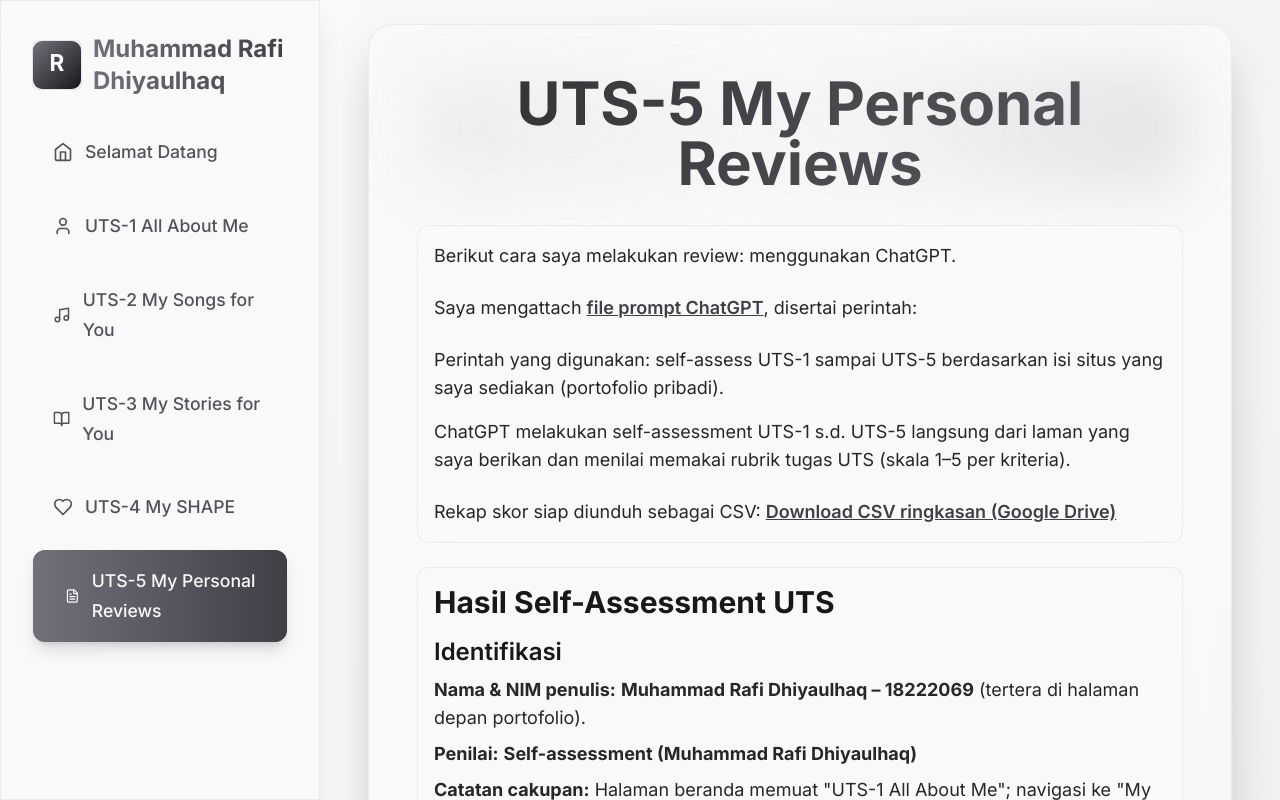
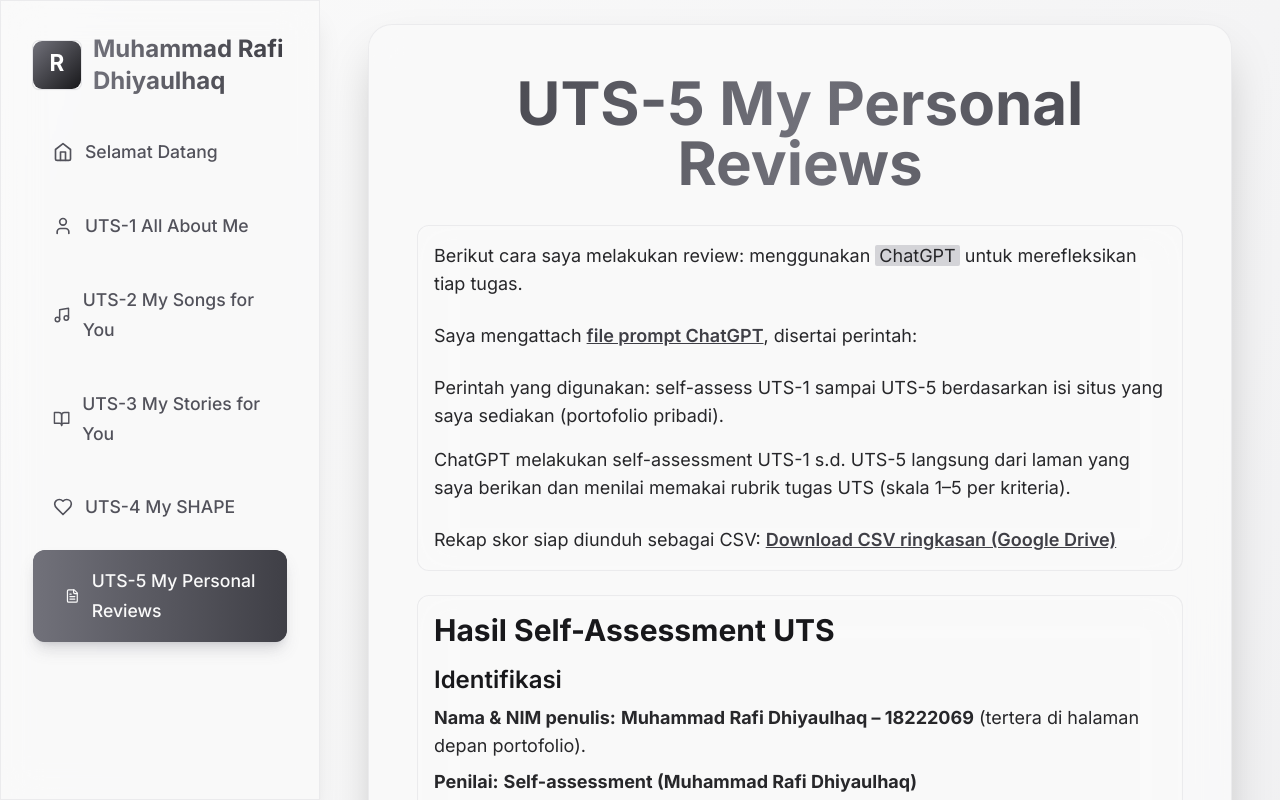
Before and after one commit to rafidhiyaulh/all-about-me, a React (Vite) app: page /all-about-me/uts-5 in a window 1280 px wide. Shown: the top 800 px of the page. Built offline with nearby package versions, Linux system fonts and the light colour scheme.

Commit message:
style: switch to hyper text headings and add velocity accents

```diff
--- a/src/components/AuroraText.tsx
+++ /dev/null
@@ -1,16 +0,0 @@
-import React from 'react'
-import { cn } from '../lib/utils'
-
-interface AuroraTextProps extends React.HTMLAttributes<HTMLElement> {
-  as?: React.ElementType
-}
-
-const AuroraText: React.FC<AuroraTextProps> = ({ children, className, as: Component = 'span', ...props }) => {
-  return (
-    <Component className={cn('aurora-text', className)} {...props}>
-      {children}
-    </Component>
-  )
-}
-
-export default AuroraText
--- /dev/null
+++ b/src/components/Highlighter.tsx
@@ -0,0 +1,43 @@
+import React from 'react'
+import { cn } from '../lib/utils'
+
+interface HighlighterProps extends React.HTMLAttributes<HTMLSpanElement> {
+  action?: 'underline' | 'highlight'
+  color?: string
+}
+
+const Highlighter: React.FC<HighlighterProps> = ({
+  action = 'highlight',
+  color = '#ffeb3b',
+  className,
+  children,
+  ...props
+}) => {
+  if (action === 'underline') {
+    return (
+      <span
+        className={cn('relative inline-block', className)}
+        {...props}
+        style={{
+          backgroundImage: `linear-gradient(transparent calc(100% - 0.15em), ${color} 0)`,
+          backgroundSize: '100% 100%',
+          backgroundRepeat: 'no-repeat',
+        }}
+      >
+        {children}
+      </span>
+    )
+  }
+
+  return (
+    <span
+      className={cn('rounded-sm px-1', className)}
+      style={{ backgroundColor: color }}
+      {...props}
+    >
+      {children}
+    </span>
+  )
+}
+
+export default Highlighter
--- /dev/null
+++ b/src/components/HyperText.tsx
@@ -0,0 +1,23 @@
+import React from 'react'
+import { cn } from '../lib/utils'
+
+interface HyperTextProps extends React.HTMLAttributes<HTMLElement> {
+  as?: React.ElementType
+}
+
+const HyperText: React.FC<HyperTextProps> = ({ as: Component = 'span', className, children, ...props }) => {
+  return (
+    <Component
+      className={cn(
+        'relative inline-block bg-clip-text text-transparent transition-colors duration-300',
+        'bg-gradient-to-r from-neutral-700 via-neutral-500 to-neutral-700 hover:from-neutral-900 hover:to-neutral-900',
+        className,
+      )}
+      {...props}
+    >
+      {children}
+    </Component>
+  )
+}
+
+export default HyperText
--- /dev/null
+++ b/src/components/ScrollVelocity.tsx
@@ -0,0 +1,46 @@
+import React from 'react'
+import { cn } from '../lib/utils'
+
+interface ScrollVelocityContainerProps extends React.HTMLAttributes<HTMLDivElement> {}
+
+export const ScrollVelocityContainer: React.FC<ScrollVelocityContainerProps> = ({ className, children }) => {
+  return (
+    <div className={cn('relative flex w-full flex-col items-center justify-center overflow-hidden', className)}>
+      {children}
+    </div>
+  )
+}
+
+interface ScrollVelocityRowProps extends React.HTMLAttributes<HTMLDivElement> {
+  baseVelocity?: number
+  direction?: 1 | -1
+}
+
+export const ScrollVelocityRow: React.FC<ScrollVelocityRowProps> = ({
+  baseVelocity = 20,
+  direction = 1,
+  className,
+  children,
+}) => {
+  return (
+    <div
+      className={cn('flex w-full whitespace-nowrap py-2 text-neutral-500', className)}
+      style={{
+        animation: `scroll-velocity ${Math.max(1, 60 / Math.abs(baseVelocity))}s linear infinite`,
+        animationDirection: direction === -1 ? 'reverse' : 'normal',
+      }}
+    >
+      {children}
+    </div>
+  )
+}
+
+export const scrollVelocityStyles = `
+@keyframes scroll-velocity {
+  0% {
+    transform: translateX(0%);
+  }
+  100% {
+    transform: translateX(-50%);
+  }
+}`
--- a/src/index.css
+++ b/src/index.css
@@ -93,56 +93,19 @@ html {
   -webkit-backdrop-filter: blur(18px);
 }
 
-.aurora-text {
-  position: relative;
-  display: inline-block;
-  background: linear-gradient(120deg, rgba(24, 24, 27, 0.9), rgba(63, 63, 70, 0.85), rgba(113, 113, 122, 0.9));
-  background-size: 200% 200%;
-  -webkit-background-clip: text;
-  -webkit-text-fill-color: transparent;
-  color: transparent;
-  animation: aurora-sheen 6s ease-in-out infinite;
-}
-
-.aurora-text::after {
-  content: "";
-  position: absolute;
-  inset: 0;
-  z-index: -1;
-  background: radial-gradient(circle at 0% 50%, rgba(228, 228, 231, 0.8), transparent 60%), radial-gradient(circle at 100% 50%, rgba(212, 212, 216, 0.8), transparent 55%);
-  opacity: 0.6;
-  filter: blur(32px);
-  animation: aurora-glow 10s ease-in-out infinite;
-}
-
-@keyframes aurora-sheen {
-  0% {
-    background-position: 0% 50%;
-  }
-  50% {
-    background-position: 100% 50%;
-  }
-  100% {
-    background-position: 0% 50%;
-  }
-}
-
-@keyframes aurora-glow {
-  0%,
-  100% {
-    transform: translateY(0px);
-    opacity: 0.65;
-  }
-  50% {
-    transform: translateY(-6px);
-    opacity: 0.8;
-  }
-}
-
 /* Better focus states */
 .focus-ring:focus {
   outline: 2px solid #3f3f46;
   outline-offset: 2px;
+}
+
+@keyframes scroll-velocity {
+  0% {
+    transform: translateX(0%);
+  }
+  100% {
+    transform: translateX(-50%);
+  }
 }
 
 /* Desktop-specific improvements */
--- a/src/pages/AboutMe.tsx
+++ b/src/pages/AboutMe.tsx
@@ -2,14 +2,16 @@ import React from 'react'
 import { User, MessageSquare, Users, Brain, Smartphone, Rocket } from 'lucide-react'
 import AtAGlance from '../components/AtAGlance'
 import Lens from '../components/Lens'
+import HyperText from '../components/HyperText'
+import Highlighter from '../components/Highlighter'
 
 const AboutMe: React.FC = () => {
   return (
     <div className="space-y-6 text-neutral-800">
       <div className="mb-6 text-center">
-        <h1 className="text-4xl sm:text-5xl md:text-6xl font-bold text-primary-700 mb-4">
+        <HyperText as="h1" className="text-4xl sm:text-5xl md:text-6xl font-bold mb-4">
           UTS-1 All About Me
-        </h1>
+        </HyperText>
         <p className="text-base text-neutral-600 sm:text-xl">
           Getting to Know Muhammad Rafi Dhiyaulhaq
         </p>
@@ -36,7 +38,8 @@ const AboutMe: React.FC = () => {
           Siapa saya?
         </h2>
         <p className="text-base leading-relaxed mb-2 sm:text-lg">
-          <strong>Saya Muhammad Rafi Dhiyaulhaq</strong>, mahasiswa tingkat akhir Sistem dan Teknologi Informasi di ITB yang senang belajar hal baru terutama yang berada di pertemuan antara teknologi, data, dan manusia. Di kelas Komunikasi Interpersonal dan Publik saya belajar bahwa komunikasi yang baik bukan sekadar berbicara tetapi membangun pengertian bersama. Itu juga yang ingin saya berikan di halaman ini: gambaran singkat tentang diri saya, cara saya berproses, dan nilai yang ingin saya bawa saat berinteraksi dengan orang lain.
+          <strong>Saya Muhammad Rafi Dhiyaulhaq</strong>, mahasiswa tingkat akhir Sistem dan Teknologi Informasi di ITB yang senang belajar hal baru terutama yang berada di pertemuan antara teknologi, data, dan manusia. Di kelas{' '}
+          <Highlighter color="#d4d4d8">Komunikasi Interpersonal dan Publik</Highlighter> saya belajar bahwa komunikasi yang baik bukan sekadar berbicara tetapi membangun pengertian bersama. Itu juga yang ingin saya berikan di halaman ini: gambaran singkat tentang diri saya, cara saya berproses, dan nilai yang ingin saya bawa saat berinteraksi dengan orang lain.
         </p>
       </div>
 
--- a/src/pages/MyReviews.tsx
+++ b/src/pages/MyReviews.tsx
@@ -1,25 +1,30 @@
 import React from 'react'
-import AuroraText from '../components/AuroraText'
+import HyperText from '../components/HyperText'
+import Highlighter from '../components/Highlighter'
 
 const MyReviews: React.FC = () => {
   return (
     <div className="space-y-6 text-neutral-800">
       <div className="mb-6 text-center">
-        <AuroraText
+        <HyperText
           as="h1"
           className="text-4xl sm:text-5xl md:text-6xl font-bold mb-2"
         >
           UTS-5 My Personal Reviews
-        </AuroraText>
+        </HyperText>
       </div>
 
       <div className="glass-effect rounded-xl border border-neutral-200 p-4 mb-4">
         <p className="text-base leading-relaxed mb-6 sm:text-lg">
-          Berikut cara saya melakukan review: menggunakan ChatGPT.
+          Berikut cara saya melakukan review: menggunakan{' '}
+          <Highlighter color="#d4d4d8">ChatGPT</Highlighter> untuk merefleksikan tiap tugas.
         </p>
         <p className="text-base leading-relaxed mb-6 sm:text-lg">
           Saya mengattach{' '}
-          <a href="/skor_uts.pdf" className="font-semibold text-primary-700 underline hover:text-primary-600">
+          <a
+            href={`${import.meta.env.BASE_URL}skor_uts.pdf`}
+            className="font-semibold text-primary-700 underline hover:text-primary-600"
+          >
             file prompt ChatGPT
           </a>
           , disertai perintah:
@@ -172,9 +177,6 @@ const MyReviews: React.FC = () => {
             <li>2. Lengkapi halaman ini dengan contoh <em>review personal</em> mendalam terhadap satu karya (UTS-1/UTS-3).</li>
             <li>3. Revisi minor desain untuk memastikan keseragaman warna dan navigasi sebelum UAS.</li>
           </ol>
-          <p className="mt-4 text-neutral-500 italic">
-            (Link masing-masing halaman UTS menyusul setelah struktur situs final diperbarui.)
-          </p>
         </div>
       </div>
     </div>
--- a/src/pages/MyShapes.tsx
+++ b/src/pages/MyShapes.tsx
@@ -1,16 +1,17 @@
 import React from 'react'
-import AuroraText from '../components/AuroraText'
+import HyperText from '../components/HyperText'
+import Highlighter from '../components/Highlighter'
 
 const MyShapes: React.FC = () => {
   return (
     <div className="space-y-6 text-neutral-800">
       <div className="text-center mb-6">
-        <AuroraText
+        <HyperText
           as="h1"
           className="text-4xl sm:text-5xl md:text-6xl font-bold mb-4"
         >
           UTS-4 My SHAPE (Spiritual Gifts, Heart, Abilities, Personality, Experiences)
-        </AuroraText>
+        </HyperText>
       </div>
 
       <div className="glass-effect rounded-xl border border-neutral-200 p-4 mb-6">
@@ -89,9 +90,10 @@ const MyShapes: React.FC = () => {
                 <path strokeLinecap="round" strokeLinejoin="round" strokeWidth="1.5" d="M12 6v6l4 2" />
               </svg>
             </div>
-            <p className="text-base leading-relaxed sm:text-lg text-neutral-700">
-              Saya berkomitmen menghubungkan pengetahuan, teknologi, dan manusia: menerapkan apa yang saya pelajari untuk membantu orang tumbuh — bukan hanya dari segi keterampilan, tetapi juga pemahaman dan empati. Saya ingin karya dan kolaborasi saya memudahkan orang lain dan memperkaya hubungan antarmanusia.
-            </p>
+          <p className="text-base leading-relaxed sm:text-lg text-neutral-700">
+            Saya berkomitmen menghubungkan pengetahuan, teknologi, dan manusia: menerapkan apa yang saya pelajari untuk membantu orang tumbuh — bukan hanya dari segi keterampilan, tetapi juga pemahaman dan empati. Saya ingin karya dan kolaborasi saya memudahkan orang lain dan memperkaya hubungan antarmanusia melalui{' '}
+            <Highlighter color="#d4d4d8">kolaborasi yang hangat</Highlighter>.
+          </p>
           </div>
         </div>
       </div>
--- a/src/pages/MyStories.tsx
+++ b/src/pages/MyStories.tsx
@@ -1,7 +1,8 @@
 import React from 'react'
 import { motion } from 'framer-motion'
 import StoryImage from '../components/StoryImage'
-import AuroraText from '../components/AuroraText'
+import HyperText from '../components/HyperText'
+import Highlighter from '../components/Highlighter'
 
 const MyStories: React.FC = () => {
   return (
@@ -12,9 +13,9 @@ const MyStories: React.FC = () => {
         animate={{ opacity: 1, y: 0 }}
   className="text-center mb-6"
       >
-        <AuroraText as="h1" className="text-4xl sm:text-5xl md:text-6xl font-bold mb-4">
+        <HyperText as="h1" className="text-4xl sm:text-5xl md:text-6xl font-bold mb-4">
           UTS-3 My Stories for You
-        </AuroraText>
+        </HyperText>
       </motion.div>
 
       {/* Story 1: Secangkir Keheningan */}
@@ -26,7 +27,7 @@ const MyStories: React.FC = () => {
       >
   <h2 className="text-3xl sm:text-4xl font-bold text-neutral-900 mb-6 flex items-center">
           <span className="bg-gradient-to-r from-primary-200 to-primary-400 w-2 h-12 rounded-full mr-4"></span>
-          Secangkir Keheningan
+          <Highlighter action="underline" color="#e4e4e7">Secangkir Keheningan</Highlighter>
         </h2>
 
         <StoryImage
```
Also changed, not shown: src/pages/MySongs.tsx (+7 -5 lines), src/pages/Welcome.tsx (+33 -6 lines), 7 other files (tests, documents, lock files or other folders).
